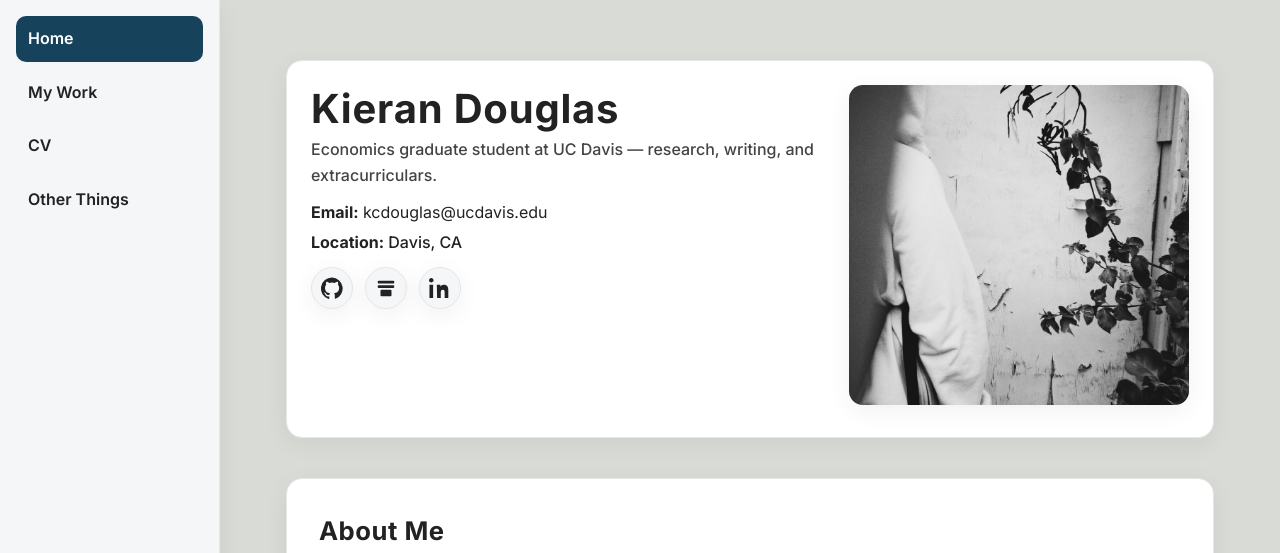
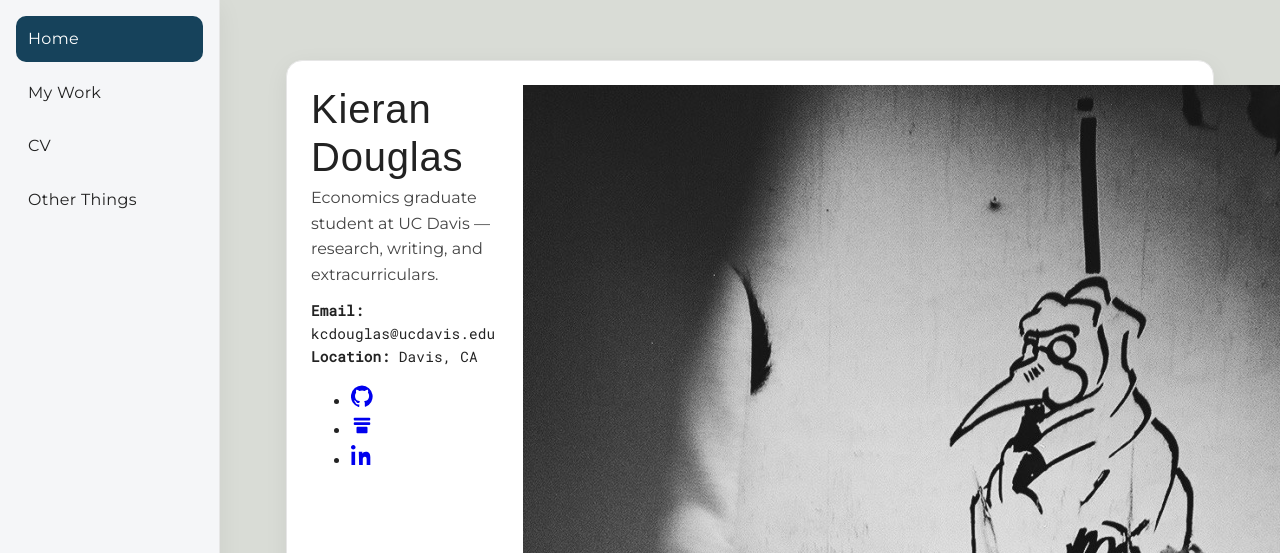
Before and after one commit to KieranCDouglas/kierancdouglas.github.io, a Jekyll site: the page built from index.md, in a window 1280 px wide and 1400 px high. Shown: the top 553 px of the window. Built offline with Jekyll 4.4.1, drawn with Linux system fonts in a browser that asks for light colours; some web fonts are replaced; grey boxes are pictures that could not be loaded.

Commit message:
Update style.css

```diff
--- a/assets/css/style.css
+++ b/assets/css/style.css
@@ -1,7 +1,7 @@
 /* ===================== */
 /* FONT SETUP            */
 /* ===================== */
-@import url('https://fonts.googleapis.com/css2?family=Inter:wght@400;500;600;700;800&display=swap');
+@import url('https://fonts.googleapis.com/css2?family=Asap+Condensed:wght@400&family=Montserrat:wght@400&family=Roboto+Mono:wght@400&display=swap');
 
 /* ===================== */
 /* THEME TOKENS          */
@@ -10,38 +10,34 @@
   --max-width: 960px;
 
   /* LIGHT theme */
-  --bg: #D9DCD6;        /* page background */
+  --bg: #D9DCD6;
   --text: #222222;
   --muted: #6f6f6f;
-  --surface: #ffffff;   /* cards/content */
-  --surface-2: #f5f6f8; /* sidebar/track */
+  --surface: #ffffff;
+  --surface-2: #f5f6f8;
   --border: #e6e6e6;
 
-  /* Accent for buttons/toggle in LIGHT */
-  --brand: #16425B;     /* active sidebar & toggle thumb */
-  --on-brand: #ffffff;  /* text/icon on brand bg */
+  --brand: #16425B;
+  --on-brand: #ffffff;
 
   --radius: 16px;
   --shadow: 0 6px 24px rgba(0,0,0,.06);
 }
 
 html[data-theme="dark"] {
-  /* DARK theme */
-  --bg: #114B5F;        /* page background */
-  --text: #ffffff;      /* general text */
-  --muted: #bfe9d2;     /* softened text */
-  --surface: #0f3a49;   /* cards/content */
-  --surface-2: #0e3440; /* sidebar/track */
+  --bg: #114B5F;
+  --text: #ffffff;
+  --muted: #bfe9d2;
+  --surface: #0f3a49;
+  --surface-2: #0e3440;
   --border: #0c2d38;
 
-  /* Accent for buttons/toggle in DARK */
-  --brand: #D9DCD6;     /* active sidebar & toggle thumb */
-  --on-brand: #0f1115;  /* readable text on light brand chip */
+  --brand: #D9DCD6;
+  --on-brand: #0f1115;
 
   --shadow: 0 8px 28px rgba(0,0,0,.45);
 }
 
-/* Respect system preference if user hasn't chosen */
 @media (prefers-color-scheme: dark) {
   html:not([data-theme="light"]):not([data-theme="dark"]) { color-scheme: dark; }
 }
@@ -53,21 +49,41 @@ html[data-theme="dark"] {
 
 body {
   margin: 0;
-  font-family: "Inter", -apple-system, BlinkMacSystemFont, "Segoe UI", Roboto, "Helvetica Neue", Arial, sans-serif;
-  font-weight: 500;
-  font-size: 1rem; /* Inter is wider than Chathura; use a normal base size */
+  font-family: "Montserrat", -apple-system, BlinkMacSystemFont, "Segoe UI", Roboto, "Helvetica Neue", Arial, sans-serif;
+  font-weight: 400;
+  font-size: 1rem;
   line-height: 1.6;
   color: var(--text);
   background: var(--bg);
-  padding-left: 220px; /* for sidebar */
+  padding-left: 220px;
 }
 
-h1, h2, h3, h4, h5, h6 {
-  font-family: "Inter", -apple-system, BlinkMacSystemFont, "Segoe UI", Roboto, "Helvetica Neue", Arial, sans-serif;
-  font-weight: 700;
+/* ===================== */
+/* TYPOGRAPHY ASSIGNMENTS */
+/* ===================== */
+h1, h2, h3, h4, h5, h6,
+.brand-link,
+.navbar a,
+.section-title {
+  font-family: "Asap Condensed", "Montserrat", sans-serif;
+  font-weight: 400;
   letter-spacing: 0.02em;
 }
 
+.site-footer,
+.card__meta,
+.intro__contacts,
+.about-me__text small,
+.cv-wide,
+.project-meta .muted {
+  font-family: "Roboto Mono", monospace;
+  font-weight: 400;
+  letter-spacing: 0.01em;
+}
+
+/* ===================== */
+/* CONTAINERS / LAYOUT   */
+/* ===================== */
 .container {
   max-width: var(--max-width);
   margin: 0 auto;
@@ -81,9 +97,11 @@ main.container { padding: 2rem 1rem; }
   background: var(--surface-2);
   padding: 1rem 0;
   color: var(--muted);
+  text-align: center;
+  font-size: 0.9rem;
 }
 
-/* Focus styles for accessibility */
+/* Focus styles */
 a:focus-visible,
 button:focus-visible {
   outline: 3px solid var(--brand);
@@ -92,11 +110,11 @@ button:focus-visible {
 }
 
 /* ===================== */
-/* SIDEBAR NAV (DESKTOP) */
+/* SIDEBAR NAV           */
 /* ===================== */
 .navbar {
   position: fixed;
-  inset: 0 auto 0 0;     /* left sidebar */
+  inset: 0 auto 0 0;
   width: 220px;
   height: 100vh;
   display: flex;
@@ -109,16 +127,14 @@ button:focus-visible {
   z-index: 1000;
 }
 
-/* optional brand link (if you add it in navigation.html) */
 .brand-link {
-  font-weight: 800;
+  font-weight: 400;
   text-decoration: none;
   color: var(--text);
   margin-bottom: 6px;
 }
 .brand-link:hover { opacity: .85; }
 
-/* vertical link list */
 .navbar ul {
   list-style: none;
   display: flex;
@@ -127,27 +143,25 @@ button:focus-visible {
   padding: 0;
   margin: 0;
   background: transparent;
-  border-radius: 0;
-  box-shadow: none;
 }
 
 .navbar a {
   display: block;
   text-decoration: none;
   color: var(--text);
-  font-weight: 600;
+  font-weight: 400;
   padding: 10px 12px;
   border-radius: 10px;
-  transition: background .2s, color .2s, transform .05s, box-shadow .2s;
+  transition: background .2s, color .2s, box-shadow .2s;
 }
 
-/* Active state = brand chip with readable text */
+/* Active link */
 .navbar a.active {
   background: var(--brand);
   color: var(--on-brand);
 }
 
-/* Only apply hover to NON-active links */
+/* Hover only for non-active links */
 .navbar a:hover:not(.active) {
   background: color-mix(in srgb, var(--brand) 12%, transparent);
   box-shadow: 0 2px 6px rgba(0,0,0,.06);
@@ -156,7 +170,7 @@ button:focus-visible {
   .navbar a:hover:not(.active) { background: rgba(22,66,91,0.12); }
 }
 
-/* Dark-mode hover (non-active only) */
+/* Dark mode hover (non-active) */
 html[data-theme="dark"] .navbar a:hover:not(.active) {
   background: color-mix(in srgb, var(--brand) 10%, transparent);
   box-shadow: none;
@@ -165,7 +179,7 @@ html[data-theme="dark"] .navbar a:hover:not(.active) {
   html[data-theme="dark"] .navbar a:hover:not(.active) { background: rgba(228,253,225,0.10); }
 }
 
-/* Optional: ensure no change when hovering the active item */
+/* Prevent hover change on active item */
 .navbar a.active:hover {
   background: var(--brand);
   color: var(--on-brand);
@@ -173,18 +187,16 @@ html[data-theme="dark"] .navbar a:hover:not(.active) {
 }
 
 /* ===================== */
-/* SLIDING THEME TOGGLE  */
+/* THEME TOGGLE          */
 /* ===================== */
-
-/* Compact button (don’t stretch full width) */
 .theme-toggle {
-  margin-top: auto;              /* keep it near bottom of sidebar */
-  align-self: flex-start;        /* no stretching */
+  margin-top: auto;
+  align-self: flex-start;
   display: inline-flex;
   align-items: center;
   justify-content: center;
-  width: 64px;                   /* pill width */
-  height: 36px;                  /* pill height */
+  width: 64px;
+  height: 36px;
   padding: 0;
   cursor: pointer;
   border: 0;
@@ -192,14 +204,12 @@ html[data-theme="dark"] .navbar a:hover:not(.active) {
   color: var(--text);
 }
 
-/* Keyboard focus ring */
 .theme-toggle:focus-visible {
   outline: 3px solid var(--brand);
   outline-offset: 3px;
   border-radius: 999px;
 }
 
-/* The pill track */
 .tgl-track {
   position: relative;
   display: inline-block;
@@ -212,7 +222,6 @@ html[data-theme="dark"] .navbar a:hover:not(.active) {
   transition: background .2s ease, border-color .2s ease;
 }
 
-/* The thumb that slides — uses brand in BOTH themes */
 .tgl-thumb {
   position: absolute;
   top: 50%;
@@ -224,53 +233,36 @@ html[data-theme="dark"] .navbar a:hover:not(.active) {
   color: var(--on-brand);
   box-shadow: 0 2px 6px rgba(0,0,0,.15);
   transform: translate(0, -50%);
-  transition: transform .25s ease, background .25s ease, box-shadow .25s ease;
+  transition: transform .25s ease, background .25s ease;
 }
 
-/* Sun/Moon icons on the track */
 .tgl-icon {
   position: absolute;
   top: 50%;
   transform: translateY(-50%);
   color: var(--muted);
   opacity: .9;
-  line-height: 0;               /* avoid baseline cropping */
 }
 .tgl-icon svg { display: block; }
 
 .tgl-icon--sun  { left: 9px; }
 .tgl-icon--moon { right: 9px; }
 
-/* Hover polish */
 .theme-toggle:hover .tgl-thumb { box-shadow: 0 4px 10px rgba(0,0,0,.18); }
 
-/* DARK active: move thumb right, brighten moon, mute sun */
 html[data-theme="dark"] .tgl-thumb {
-  transform: translate(32px, -50%);   /* 64 - 30 - (2*2) ≈ 30 + a hair */
+  transform: translate(32px, -50%);
   background: var(--brand);
 }
-html[data-theme="dark"] .tgl-icon--moon { opacity: 1;  color: var(--text); }
-html[data-theme="dark"] .tgl-icon--sun  { opacity: .55; color: var(--muted); }
+html[data-theme="dark"] .tgl-icon--moon { opacity: 1; color: var(--text); }
+html[data-theme="dark"] .tgl-icon--sun { opacity: .55; color: var(--muted); }
 
-/* LIGHT active: thumb left, brighten sun, mute moon */
 html[data-theme="light"] .tgl-thumb {
   transform: translate(0, -50%);
   background: var(--brand);
 }
-html[data-theme="light"] .tgl-icon--sun  { opacity: 1;  color: #222; }
+html[data-theme="light"] .tgl-icon--sun { opacity: 1; color: #222; }
 html[data-theme="light"] .tgl-icon--moon { opacity: .6; color: var(--muted); }
-
-/* Mobile sizing when sidebar collapses */
-@media (max-width: 900px) {
-  .theme-toggle {
-    margin-top: 0;
-    width: 56px;
-    height: 32px;
-  }
-  .tgl-track { width: 56px; height: 32px; }
-  .tgl-thumb  { width: 26px; height: 26px; left: 2px; }
-  html[data-theme="dark"] .tgl-thumb { transform: translate(28px, -50%); }
-}
 
 /* ===================== */
 /* BUTTONS               */
@@ -280,8 +272,9 @@ html[data-theme="light"] .tgl-icon--moon { opacity: .6; color: var(--muted); }
   padding: 10px 16px;
   border-radius: 999px;
   text-decoration: none;
-  font-weight: 600;
+  font-weight: 400;
   border: 1px solid var(--brand);
+  font-family: "Asap Condensed", sans-serif;
 }
 .btn--primary { background: var(--brand); color: var(--on-brand); }
 .btn--primary:hover { filter: brightness(0.95); }
@@ -304,17 +297,33 @@ html[data-theme="dark"] .btn--ghost:hover { background: rgba(255,255,255,.06); }
   margin: 28px 0 12px;
 }
 
-.intro__title { margin: 0 0 .25rem; font-size: clamp(28px, 4vw, 40px); line-height: 1.2; }
-.intro__blurb { color: #444; margin: 0 0 12px; }
+.intro__title {
+  font-family: "Asap Condensed", sans-serif;
+  margin: 0 0 .25rem;
+  font-size: clamp(28px, 4vw, 40px);
+  line-height: 1.2;
+}
+
+.intro__blurb {
+  font-family: "Montserrat", sans-serif;
+  color: #444;
+  margin: 0 0 12px;
+}
+
 html[data-theme="dark"] .intro__blurb { color: var(--muted); }
-.intro__contacts { list-style: none; padding: 0; margin: 0 0 12px; color: var(--text); }
-.intro__contacts li { margin: 4px 0; }
 
-/* Email link = same color as text by default */
+.intro__contacts {
+  list-style: none;
+  padding: 0;
+  margin: 0 0 12px;
+  color: var(--text);
+  font-family: "Roboto Mono", monospace;
+  font-size: 0.9rem;
+}
+
 .intro__contacts a {
   color: var(--text);
   text-decoration: none;
-  font-weight: 400;
   transition: color 0.2s, text-decoration 0.2s;
 }
 .intro__contacts a:hover {
@@ -322,109 +331,26 @@ html[data-theme="dark"] .intro__blurb { color: var(--muted); }
   text-decoration: underline;
 }
 
-.intro__image img {
-  width: 100%;
-  height: auto;
-  max-height: 320px;
-  object-fit: cover;
-  border-radius: 14px;
-  box-shadow: var(--shadow);
+/* ===================== */
+/* FOOTER, CARDS, ETC.   */
+/* ===================== */
+.card__meta {
+  font-family: "Roboto Mono", monospace;
+  font-size: 0.85rem;
+  color: var(--muted);
 }
 
-/* --- Social icon buttons (uses <ul class="social-icons">) --- */
-.social-icons {
-  display: flex;
-  gap: 12px;
-  list-style: none;
-  padding: 0;
-  margin: 10px 0 0;
-}
-.social-icons a {
-  display: inline-flex;
-  align-items: center;
-  justify-content: center;
-  width: 42px;
-  height: 42px;
-  border-radius: 50%;
-  background: var(--surface-2);
-  border: 1px solid var(--border);
-  color: var(--text);
-  box-shadow: var(--shadow);
-  transition: transform .15s ease, background .2s ease, color .2s ease, border-color .2s ease;
-}
-.social-icons a:hover {
-  transform: translateY(-2px);
-  background: var(--brand);
-  border-color: var(--brand);
-  color: var(--on-brand);
-}
-/* Optional brand colors on hover */
-.social-icons a[aria-label="LinkedIn"]:hover { background: #0A66C2; border-color: #0A66C2; }
-.social-icons a[aria-label="GitHub"]:hover   { background: #24292e; border-color: #24292e; }
-.social-icons a[aria-label="Substack"]:hover { background: #ff6719; border-color: #ff6719; }
-html[data-theme="dark"] .social-icons a { background: var(--surface); border-color: var(--border); color: var(--text); }
-
-/* ===================== */
-/* SECTIONS / CARDS      */
-/* ===================== */
 .section-title {
   text-align: center;
   margin: 40px 0 12px;
   letter-spacing: .12em;
   text-transform: uppercase;
+  font-family: "Asap Condensed", sans-serif;
 }
 
-.cards {
-  list-style: none; padding: 0; margin: 0 0 40px;
-  display: grid; grid-template-columns: repeat(3, 1fr); gap: 18px;
-}
-.card  { background: var(--surface); border: 1px solid var(--border); border-radius: var(--radius); overflow: hidden; box-shadow: var(--shadow); }
-.card__link { text-decoration: none; color: inherit; display: block; }
-.card__thumb { width: 100%; height: 160px; object-fit: cover; }
-.card__body { padding: 12px 14px 16px; }
-.card__title { margin: 0 0 4px; font-size: 1.05rem; }
-.card__meta { margin: 0 0 8px; color: var(--muted); }
-.card__summary { margin: 0; color: #444; }
-html[data-theme="dark"] .card__summary { color: var(--text); }
-html[data-theme="dark"] .card__meta { color: #b6c0d0; }
-
-/* ===================== */
-/* PROJECT LIST (legacy) */
-/* ===================== */
-.project-list { list-style: none; padding: 0; margin: 1rem 0; display: grid; gap: 16px; }
-.project-card { border: 1px solid var(--border); border-radius: 12px; padding: 12px; background: var(--surface); transition: box-shadow .2s ease; }
-.project-card:hover { box-shadow: var(--shadow); }
-.project-link { display: grid; grid-template-columns: 120px 1fr; gap: 12px; text-decoration: none; color: inherit; }
-.project-thumb { width: 120px; height: 80px; object-fit: cover; border-radius: 8px; }
-.project-meta .muted { color: var(--muted); font-weight: 400; }
-.project-meta .summary { color: #444; margin-top: 4px; }
-html[data-theme="dark"] .project-meta .summary { color: var(--text); }
-
-/* ===================== */
-/* CV / PDF VIEWER       */
-/* ===================== */
-.cv-wide { max-width: min(1200px, 100%); margin: 0 auto; }
-
-.pdf-viewer {
-  display: block;
-  width: 100%;
-  height: calc(100vh - 160px);  /* adjust if needed */
-  min-height: 420px;
-  border: 1px solid var(--border);
-  border-radius: 12px;
-  background: var(--surface);
-  box-shadow: var(--shadow);
-}
-
+/* Responsive cleanup */
 @media (max-width: 900px) {
-  .pdf-viewer { height: calc(100vh - 220px); }
-}
-
-/* ===================== */
-/* RESPONSIVE            */
-/* ===================== */
-@media (max-width: 900px) {
-  body { padding-left: 0; } /* collapse sidebar */
+  body { padding-left: 0; }
   .navbar {
     position: static;
     width: auto;
@@ -444,61 +370,4 @@ html[data-theme="dark"] .project-meta .summary { color: var(--text); }
     box-shadow: var(--shadow);
     flex: 1;
   }
-  .theme-toggle { margin-top: 0; width: auto; }
-
-  .intro { grid-template-columns: 1fr; }
-  .cards { grid-template-columns: repeat(2, 1fr); }
 }
-
-/* Respect reduced motion */
-@media (prefers-reduced-motion: reduce) {
-  * { transition: none !important; }
-}
-
-/* ===================== */
-/* HOME: ABOUT ME SECTION */
-/* ===================== */
-.about-me {
-  background: var(--surface);
-  border: 1px solid var(--border);
-  border-radius: var(--radius);
-  box-shadow: var(--shadow);
-  padding: 32px;
-  margin-top: 40px;
-}
-
-.about-me h2 {
-  margin-top: 0;
-  font-size: 1.6rem;
-  text-align: left;
-}
-
-.about-me__grid {
-  display: grid;
-  grid-template-columns: 2fr 1fr;
-  gap: 28px;
-  align-items: start;
-  margin-top: 16px;
-}
-
-.about-me__text p {
-  margin-bottom: 1rem;
-  color: var(--text);
-}
-
-.about-me__image img {
-  width: 100%;
-  max-width: 320px;
-  border-radius: 16px;
-  box-shadow: var(--shadow);
-  display: block;
-}
-
-@media (max-width: 800px) {
-  .about-me__grid {
-    grid-template-columns: 1fr;
-  }
-  .about-me__image img {
-    margin: 0 auto;
-  }
-}
```
